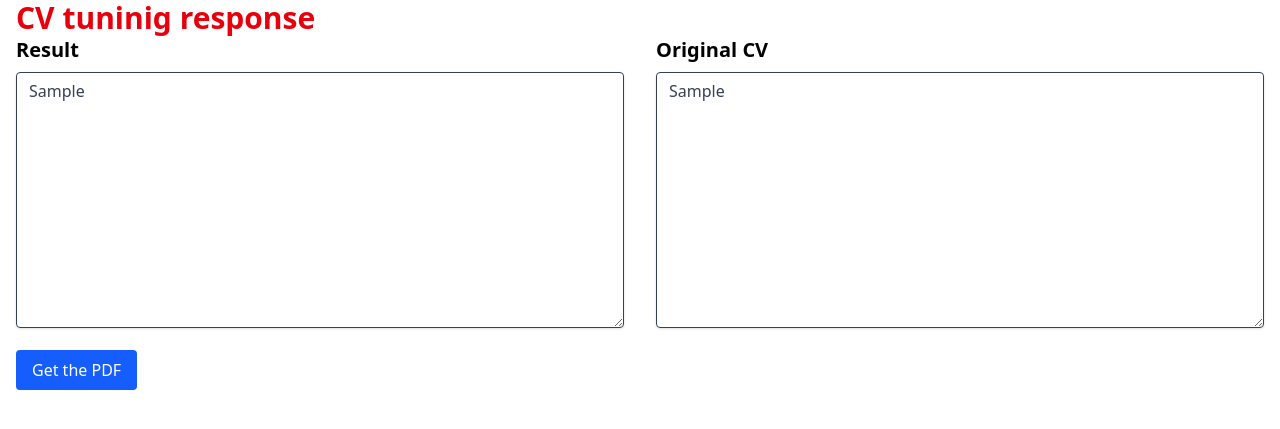
After one commit to Kitasio/resume-improver, a FastAPI app: template app/templates/pages/improved-resume.html in a window 1280 px wide. The commit adds this page. Shown: the top 429 px of the page. Run offline with FastAPI, Linux system fonts and the light colour scheme; the template is opened without the code that fills it: most values are stand-ins (such as "Sample title", 1, 10 or a date in 2020); some libraries are stand-ins or nearby versions.

Commit message:
Improve namings and loading states

```diff
--- a/app/main.py
+++ b/app/main.py
@@ -7,7 +7,8 @@ from fastapi import BackgroundTasks, FastAPI, Form, HTTPException, Request, Resp
 from fastapi.responses import HTMLResponse, StreamingResponse
 from fastapi.staticfiles import StaticFiles
 from fastapi.templating import Jinja2Templates
-from tuner import HtmlAdapter, Tuner
+from pydantic import BaseModel
+from resume_improver import HtmlAdapter, ResumeImprover
 from weasyprint import HTML
 
 app = FastAPI()
@@ -15,16 +16,24 @@ app.mount("/static", StaticFiles(directory="app/static"), name="static")
 templates = Jinja2Templates(directory="app/templates")
 cv_templates = Jinja2Templates(directory="app/static/cv_templates")
 
-pdf_cache: dict[str, BytesIO] = {}
+
+class UserContext(BaseModel):
+    base_resume: str
+    job_description: str
+    improved_resume: str | None = None
+    pdf_bytes: bytes | None = None
+
+
+cache: dict[str, UserContext] = {}
 
 # Time (in seconds) before cleanup
-PDF_LIFETIME = 300
+CONTEXT_LIFETIME = 600
 
 
-async def expire_pdf(pdf_id: str, delay: int):
+async def expire_context(ctx_id: str, delay: int):
     await asyncio.sleep(delay)
-    pdf_cache.pop(pdf_id, None)
-    print(f"PDF {pdf_id} expired and removed from cache.")
+    cache.pop(ctx_id, None)
+    print(f"User context {ctx_id} expired and removed from cache.")
 
 
 @app.get("/", response_class=HTMLResponse)
@@ -32,51 +41,55 @@ def root(request: Request):
     return templates.TemplateResponse(request=request, name="pages/home.html")
 
 
-@app.get("/cv-examples/1", response_class=HTMLResponse)
-def cv_examples(request: Request):
-    return templates.TemplateResponse(request=request, name="cv_templates/1.html")
+@app.post("/resume-improvements", response_class=HTMLResponse)
+def improve_resume(
+    response: Response,
+    cv_input: Annotated[str, Form()],
+    jd_input: Annotated[str, Form()],
+    bg_tasks: BackgroundTasks,
+):
+    resume_improver = ResumeImprover(cv_input=cv_input, jd_input=jd_input)
+    result = resume_improver.run()
+
+    context_id = str(uuid4())
+    cache[context_id] = UserContext(
+        base_resume=cv_input, job_description=jd_input, improved_resume=result
+    )
+    bg_tasks.add_task(expire_context, context_id, CONTEXT_LIFETIME)
+
+    response.headers["HX-Redirect"] = f"/resume-improvements/{context_id}"
+    return "OK"
 
 
-@app.post("/cv-tunes-trigger-button", response_class=HTMLResponse)
-def cv_tunes_trigger(request: Request):
+@app.get("/resume-improvements/{id}", response_class=HTMLResponse)
+def improved_resume(request: Request, id: str):
+    ctx = cache.get(id)
+    if not ctx:
+        raise HTTPException(
+            status_code=404, detail="Context not found or already expired."
+        )
+
+    context = {
+        "id": id,
+        "improved_resume": ctx.improved_resume,
+        "base_resume": ctx.base_resume,
+    }
+
     return templates.TemplateResponse(
-        request=request, name="components/cv-tuning-in-progress.html"
+        request=request, name="pages/improved-resume.html", context=context
     )
 
 
-@app.post("/cv-tunes", response_class=HTMLResponse)
-def cv_tunes(
-    request: Request, cv_input: Annotated[str, Form()], jd_input: Annotated[str, Form()]
-):
-    tuner = Tuner(cv_input=cv_input, jd_input=jd_input)
-    result = tuner.run()
-
-    context = {
-        "tuning_result": result,
-        "cv_input": cv_input,
-    }
-
-    return templates.TemplateResponse(
-        request=request, name="components/cv-tuning-response.html", context=context
-    )
-
-
-@app.post("/cv-tunes/pdf-trigger-button")
-def create_pdf_trigger(request: Request):
-    return templates.TemplateResponse(
-        request=request, name="components/create-pdf-in-progress.html"
-    )
-
-
-@app.post("/cv-tunes/pdf")
+@app.post("/resume-improvements/{id}/pdf-templates/{tpl_id}")
 def create_pdf(
+    id: str,
+    tpl_id: str,
     request: Request,
     response: Response,
-    bg_tasks: BackgroundTasks,
     tuning_result: Annotated[str, Form()],
 ):
     # 1. Render HTML using the Jinja2 environment
-    template = cv_templates.env.get_template("1.html")
+    template = cv_templates.env.get_template(f"{tpl_id}.html")
     rendered_html = template.render(request=request)
 
     html_adapter = HtmlAdapter(tuning_result=tuning_result, html_template=rendered_html)
@@ -87,44 +100,25 @@ def create_pdf(
     HTML(string=result_html).write_pdf(pdf_io)
     pdf_io.seek(0)
 
-    pdf_id = str(uuid4())
-    pdf_cache[pdf_id] = pdf_io
+    cache[id].pdf_bytes = pdf_io.read()
 
-    bg_tasks.add_task(expire_pdf, pdf_id, PDF_LIFETIME)
-
-    response.headers["HX-Redirect"] = f"/cv-tunes/pdf/{pdf_id}"
-    return {"message": "ok"}
+    response.headers["HX-Redirect"] = (
+        f"/resume-improvements/{id}/pdf-templates/{tpl_id}"
+    )
+    return {"message": "OK"}
 
 
-@app.get("/cv-tunes/pdf/{id}")
-def get_pdf(id):
-    pdf_io = pdf_cache.pop(id, None)
-    if not pdf_io:
-        raise HTTPException(
-            status_code=404, detail="PDF not found or already accessed."
-        )
+@app.get("/resume-improvements/{id}/pdf-templates/{tpl_id}")
+def get_pdf(id: str):
+    ctx = cache.get(id)
+    if not ctx:
+        raise HTTPException(status_code=404, detail="Context not found")
+
+    if not ctx.pdf_bytes:
+        raise HTTPException(status_code=404, detail="PDF not found")
 
     return StreamingResponse(
-        pdf_io,
+        BytesIO(ctx.pdf_bytes),
         media_type="application/pdf",
         headers={"Content-Disposition": "inline; filename=cv.pdf"},
     )
-
-
-@app.get("/cv-examples/1/pdf")
-def cv_pdf(request: Request):
-    # 1. Render HTML using the Jinja2 environment
-    template = cv_templates.env.get_template("1.html")
-    rendered_html = template.render(request=request)
-
-    # 2. Generate PDF from HTML
-    pdf_io = BytesIO()
-    HTML(string=rendered_html).write_pdf(pdf_io)
-    pdf_io.seek(0)
-
-    # 3. Return PDF as a downloadable file
-    return StreamingResponse(
-        pdf_io,
-        media_type="application/pdf",
-        headers={"Content-Disposition": "inline; filename=cv.pdf"},
-    )
--- a/app/tuner.py
+++ b/app/resume_improver.py
@@ -1,7 +1,7 @@
 from openai import OpenAI
 from pydantic import BaseModel
 
-DEFAULT_MODEL = "gpt-4o-mini"
+DEFAULT_MODEL = "o3-mini"
 
 
 class HtmlAdapter(BaseModel):
@@ -49,7 +49,7 @@ class HtmlAdapter(BaseModel):
         return generated_html
 
 
-class Tuner(BaseModel):
+class ResumeImprover(BaseModel):
     cv_input: str
     jd_input: str
 
--- a/app/static/styles/output.css
+++ b/app/static/styles/output.css
@@ -221,6 +221,12 @@
   .mx-auto {
     margin-inline: auto;
   }
+  .mt-1 {
+    margin-top: calc(var(--spacing) * 1);
+  }
+  .mt-3 {
+    margin-top: calc(var(--spacing) * 3);
+  }
   .mt-4 {
     margin-top: calc(var(--spacing) * 4);
   }
@@ -347,6 +353,12 @@
   .py-2 {
     padding-block: calc(var(--spacing) * 2);
   }
+  .pt-3 {
+    padding-top: calc(var(--spacing) * 3);
+  }
+  .pt-6 {
+    padding-top: calc(var(--spacing) * 6);
+  }
   .text-3xl {
     font-size: var(--text-3xl);
     line-height: var(--tw-leading, var(--text-3xl--line-height));
@@ -417,6 +429,11 @@
       outline-style: none;
     }
   }
+  .disabled\:cursor-not-allowed {
+    &:disabled {
+      cursor: not-allowed;
+    }
+  }
   .disabled\:opacity-50 {
     &:disabled {
       opacity: 50%;
@@ -430,6 +447,11 @@
   .md\:w-1\/2 {
     @media (width >= 48rem) {
       width: calc(1/2 * 100%);
+    }
+  }
+  .\[\&\.htmx-request\]\:block {
+    &.htmx-request {
+      display: block;
     }
   }
 }
--- /dev/null
+++ b/app/templates/pages/improved-resume.html
@@ -0,0 +1,42 @@
+{% extends "shared/base.html" %}
+
+
+{% block title %}
+  <title>Improving the CV</title>
+{% endblock %}
+
+{% block content %}
+<form
+  id="tuning-response-form"
+  hx-post="/resume-improvements/{{id}}/pdf-templates/1"
+  hx-disabled-elt="find button"
+  hx-indicator="find #loader"
+>
+    <div class="text-3xl font-bold text-red-600">CV tuninig response</div>
+
+    <div class="flex flex-wrap -mx-4">
+        {# Display Result #}
+        <div class="w-full md:w-1/2 px-4 mb-4 md:mb-0">
+            <h2 class="text-xl font-semibold mb-2">Result</h2>
+            <textarea name="tuning_result" rows="10" class="shadow appearance-none border rounded w-full py-2 px-3 text-gray-700 leading-tight focus:outline-none focus:shadow-outline h-64">{{ improved_resume }}</textarea>
+        </div>
+        {# Display CV Input #}
+        <div class="w-full md:w-1/2 px-4 mb-4 md:mb-0">
+            <h2 class="text-xl font-semibold mb-2">Original CV</h2>
+            <textarea name="cv_input" rows="10" class="shadow appearance-none border rounded w-full py-2 px-3 text-gray-700 leading-tight focus:outline-none focus:shadow-outline h-64">{{ base_resume }}</textarea>
+        </div>
+    </div>
+
+    {# Add PDF Button #}
+    <div class="mt-4">
+        <button
+          id="get-pdf-button"
+          class="flex items-center gap-2 px-4 py-2 bg-blue-600 text-white rounded hover:bg-blue-700 disabled:opacity-50 cursor-pointer disabled:cursor-not-allowed"
+          type="submit"
+        >
+          <span>Get the PDF</span>
+          <img id="loader" class="w-4 h-4 htmx-indicator" src="/static/loaders/puff.svg" />
+        </button>
+    </div>
+</form>
+{% endblock %}
--- a/app/templates/shared/base.html
+++ b/app/templates/shared/base.html
@@ -7,12 +7,21 @@
   <script src="https://unpkg.com/htmx.org@2.0.4"></script>
   <script src="https://unpkg.com/htmx-ext-loading-states@2.0.0/loading-states.js"></script>
   <link href="/static/styles/output.css" rel="stylesheet">
+  <style>
+  .htmx-indicator {
+    display: none;
+  }
+  .htmx-request .htmx-indicator,
+  .htmx-request.htmx-indicator {
+    display: block;
+  }
+  </style>
   {% block title %}
     <title>Job Seek</title>
   {% endblock %}
 </head>
 
-<body hx-boost="true" class="">
+<body hx-boost="true" class="container mx-auto px-4">
   {% block content %}
   {% endblock %}
 </body>
```
Also changed, not shown: app/templates/pages/home.html (+6 -7 lines), app/static/loaders/puff.svg (added).
